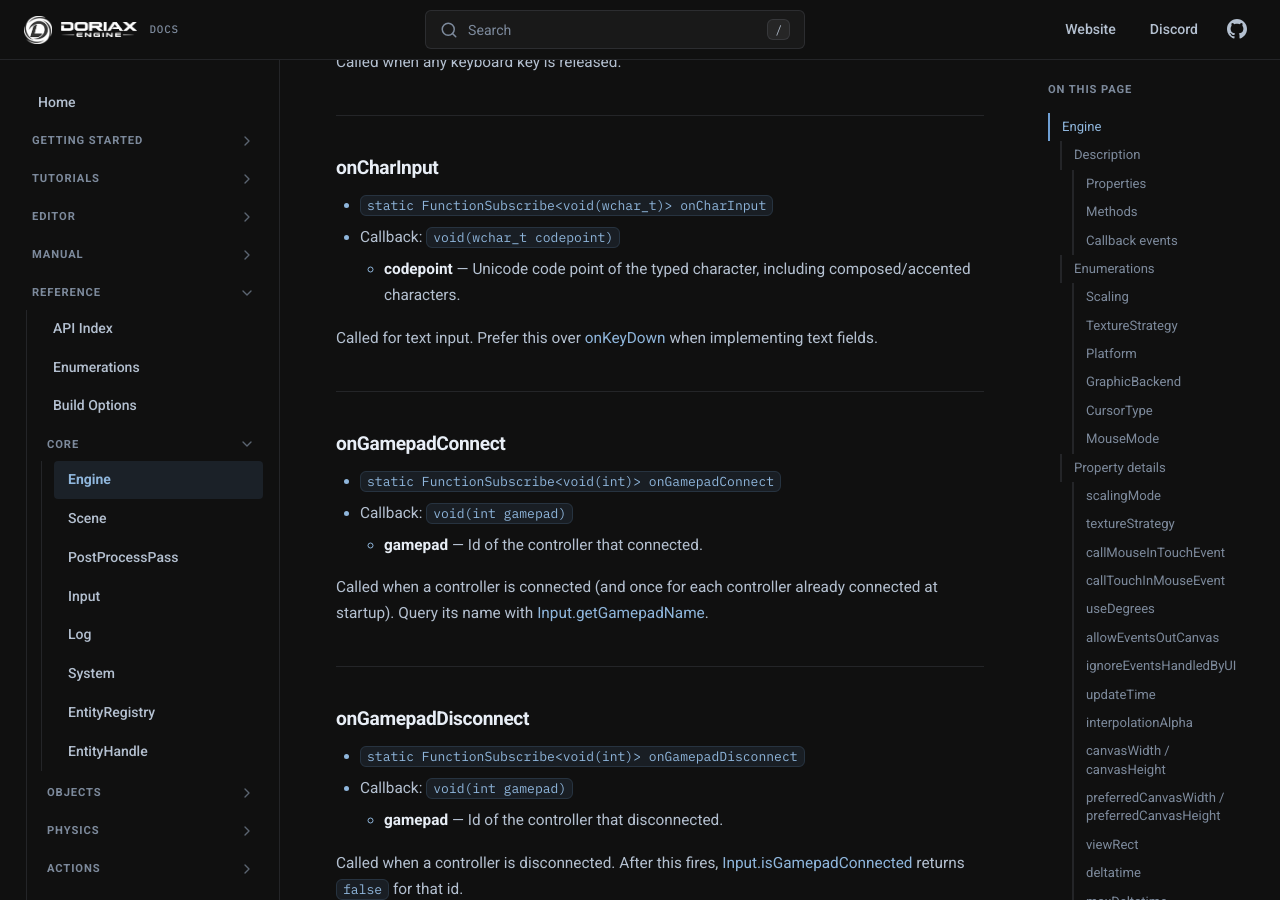
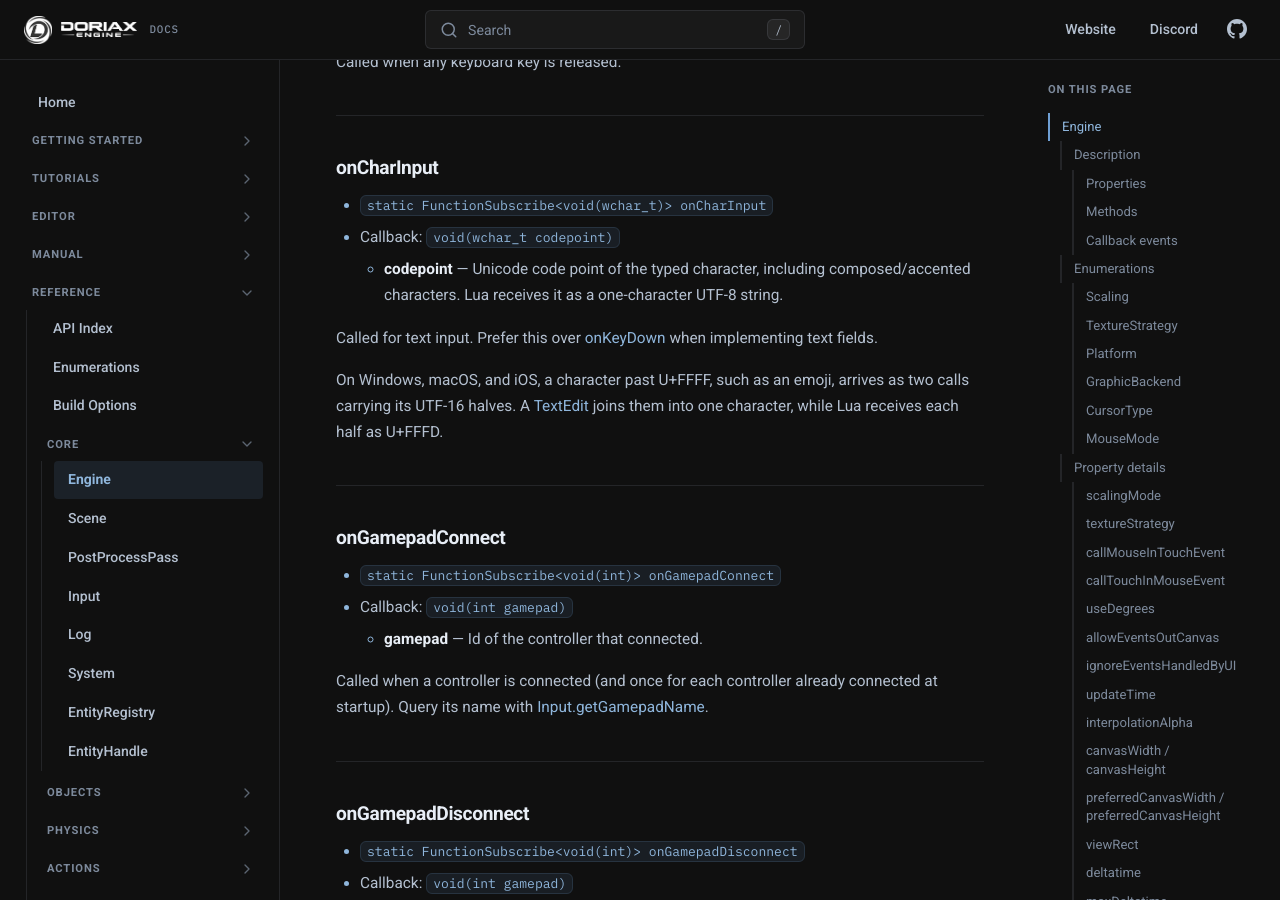
Before and after one commit to doriaxengine/doriax-docs, an MkDocs documentation site: the page built from docs/reference/classes/engine.md, in a window 1280 px wide and 900 px high, scrolled down 26997 px. Built offline with MkDocs 1.6.1, drawn with Linux system fonts in a browser that asks for light colours; comment, search, counter and statistics services are not loaded.

Commit message:
Doc onCharInput delivering UTF-16 halves

```diff
--- a/docs/reference/classes/engine.md
+++ b/docs/reference/classes/engine.md
@@ -1012,9 +1012,13 @@ Called when any keyboard key is released.
 
 * `static FunctionSubscribe<void(wchar_t)> onCharInput`
 * Callback: `void(wchar_t codepoint)`
-    * **codepoint** — Unicode code point of the typed character, including composed/accented characters.
+    * **codepoint** — Unicode code point of the typed character, including composed/accented characters. Lua receives it as a one-character UTF-8 string.
 
 Called for text input. Prefer this over [onKeyDown](#onkeydown) when implementing text fields.
+
+On Windows, macOS, and iOS, a character past U+FFFF, such as an emoji, arrives as two calls
+carrying its UTF-16 halves. A [TextEdit](textedit.md) joins them into one character, while
+Lua receives each half as U+FFFD.
 
 ---
 
```
